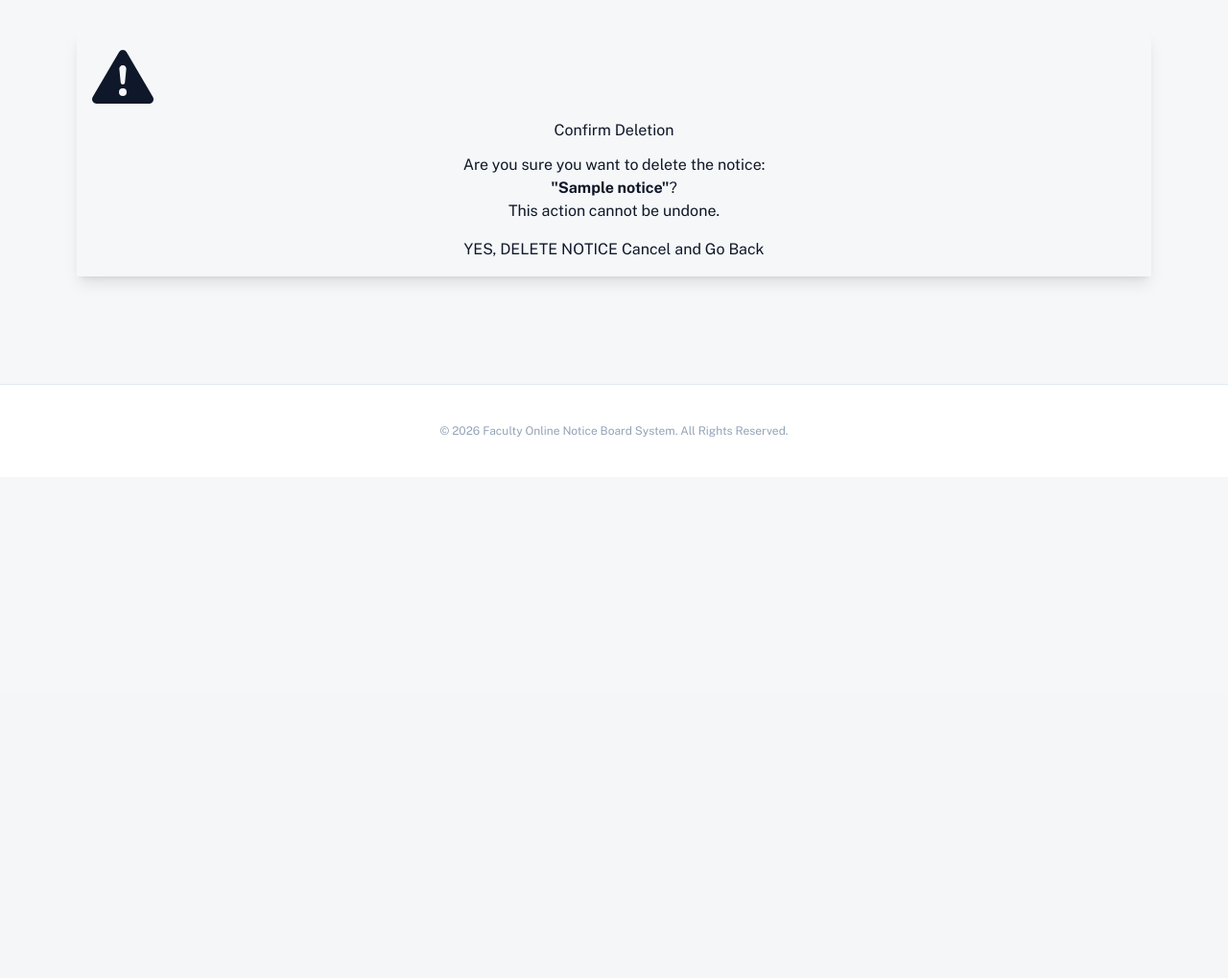
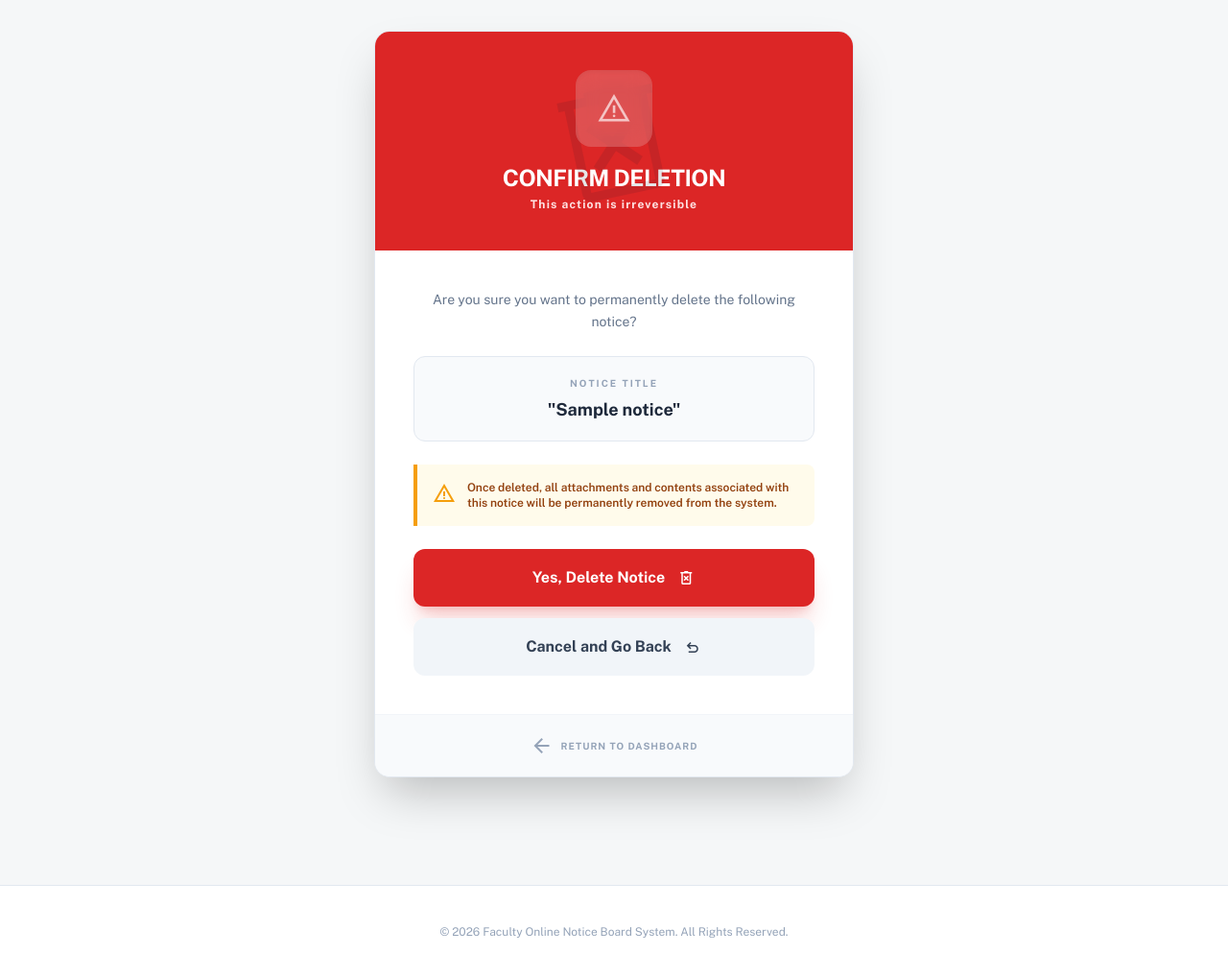
Before and after one commit to PenguinCanCodeDev/faculty_noticeboard, a Django app: page /dashboard/delete/1/ in a window 1280 px wide. Shown: the part 77-1096 px from the top of the page at 96% size. Before the commit the page ends 532 px from the top, so only its background shows below. Run offline with Django 5.2, Linux system fonts and the light colour scheme; a user stored in the database is signed in; tables that the repository leaves empty hold one stand-in row (values such as "Sample post"); some libraries are stand-ins or nearby versions.

Commit message:
design: replace broken legacy Bootstrap confirm delete template with premium Tailwind CSS layout

```diff
--- a/notices/templates/staff/confirm_delete.html
+++ b/notices/templates/staff/confirm_delete.html
@@ -1,29 +1,64 @@
 {% extends 'base.html' %}
 
 {% block content %}
-<div class="row justify-content-center">
-    <div class="col-md-6">
-        <div class="card border-0 shadow-lg p-4 rounded-4 text-center">
-            <div class="mb-3 text-danger">
-                <svg xmlns="http://www.w3.org/2000/svg" width="64" height="64" fill="currentColor" class="bi bi-exclamation-triangle-fill" viewBox="0 0 16 16">
-                  <path d="M8.982 1.566a1.13 1.13 0 0 0-1.96 0L.165 13.233c-.457.778.091 1.767.98 1.767h13.713c.889 0 1.438-.99.98-1.767L8.982 1.566zM8 5c.535 0 .954.462.9.995l-.35 3.507a.552.552 0 0 1-1.1 0L7.1 5.995A.905.905 0 0 1 8 5zm.002 6a1 1 0 1 1 0 2 1 1 0 0 1 0-2z"/>
-                </svg>
+<div class="flex items-center justify-center min-h-[75vh] px-4">
+    <div class="w-full max-w-[500px]">
+        <div class="bg-white dark:bg-slate-900 rounded-2xl shadow-2xl border border-slate-200 dark:border-slate-800 overflow-hidden transform hover:scale-[1.01] transition-transform duration-300">
+
+            <!-- Red/Danger Header with Icon Overlays -->
+            <div class="bg-red-600 p-10 text-center relative overflow-hidden">
+                <div class="absolute top-0 left-0 w-full h-full opacity-10 pointer-events-none">
+                    <span class="material-symbols-outlined text-[150px] -rotate-12 translate-y-10">delete_forever</span>
+                </div>
+                <div class="inline-flex items-center justify-center size-20 bg-white/20 backdrop-blur-md rounded-2xl mb-4 text-white shadow-inner">
+                    <span class="material-symbols-outlined text-4xl animate-pulse">warning</span>
+                </div>
+                <h2 class="text-2xl font-black text-white tracking-tight uppercase">Confirm Deletion</h2>
+                <p class="text-red-100 text-xs font-bold tracking-widest mt-1">This action is irreversible</p>
             </div>
 
-            <h2 class="fw-bold mb-3">Confirm Deletion</h2>
-            <p class="text-muted mb-4">
-                Are you sure you want to delete the notice: <br>
-                <strong class="text-dark">"{{ notice.title }}"</strong>?<br>
-                This action cannot be undone.
-            </p>
+            <div class="p-8 sm:p-10 space-y-6">
+                <p class="text-slate-500 dark:text-slate-400 text-center text-sm leading-relaxed">
+                    Are you sure you want to permanently delete the following notice?
+                </p>
 
-            <form method="POST">
-                {% csrf_token %}
-                <div class="d-grid gap-2">
-                    <button type="submit" class="btn btn-danger btn-lg fw-bold">YES, DELETE NOTICE</button>
-                    <a href="{% url 'staff_dashboard' %}" class="btn btn-light btn-lg">Cancel and Go Back</a>
+                <!-- Notice Context Box -->
+                <div class="p-5 bg-slate-50 dark:bg-slate-800/50 border border-slate-200 dark:border-slate-800 rounded-xl text-center">
+                    <span class="text-[10px] font-black uppercase tracking-[0.2em] text-slate-400 block mb-2">Notice Title</span>
+                    <h3 class="text-lg font-bold text-slate-800 dark:text-white leading-snug">"{{ notice.title }}"</h3>
                 </div>
-            </form>
+
+                <!-- Alert/Disclaimer -->
+                <div class="flex items-start gap-3 p-4 bg-amber-50 dark:bg-amber-950/20 border-l-4 border-amber-500 rounded-r-lg text-left">
+                    <span class="material-symbols-outlined text-amber-500 shrink-0 mt-0.5">warning</span>
+                    <p class="text-xs font-semibold text-amber-800 dark:text-amber-300">
+                        Once deleted, all attachments and contents associated with this notice will be permanently removed from the system.
+                    </p>
+                </div>
+
+                <!-- Form Actions -->
+                <form method="POST" class="space-y-3">
+                    {% csrf_token %}
+                    <button type="submit"
+                            class="w-full py-4 bg-red-600 hover:bg-red-700 text-white font-bold rounded-xl shadow-xl shadow-red-600/20 transition-all flex items-center justify-center gap-3 active:scale-[0.98]">
+                        <span>Yes, Delete Notice</span>
+                        <span class="material-symbols-outlined text-xl">delete_forever</span>
+                    </button>
+                    <a href="{% url 'staff_dashboard' %}"
+                       class="w-full py-4 bg-slate-100 hover:bg-slate-200 dark:bg-slate-800 dark:hover:bg-slate-700 text-slate-700 dark:text-slate-200 font-bold rounded-xl transition-all flex items-center justify-center gap-3 active:scale-[0.98] no-underline">
+                        <span>Cancel and Go Back</span>
+                        <span class="material-symbols-outlined text-xl">undo</span>
+                    </a>
+                </form>
+            </div>
+
+            <!-- Bottom Navigation Link -->
+            <div class="px-8 py-5 bg-slate-50 dark:bg-slate-800/50 border-t border-slate-100 dark:border-slate-800">
+                <a href="{% url 'staff_dashboard' %}" class="no-underline flex items-center justify-center gap-2 group">
+                    <span class="material-symbols-outlined text-slate-400 group-hover:text-primary transition-colors">arrow_back</span>
+                    <span class="text-[10px] font-black text-slate-400 uppercase tracking-widest group-hover:text-primary transition-colors">Return to Dashboard</span>
+                </a>
+            </div>
         </div>
     </div>
 </div>
```
